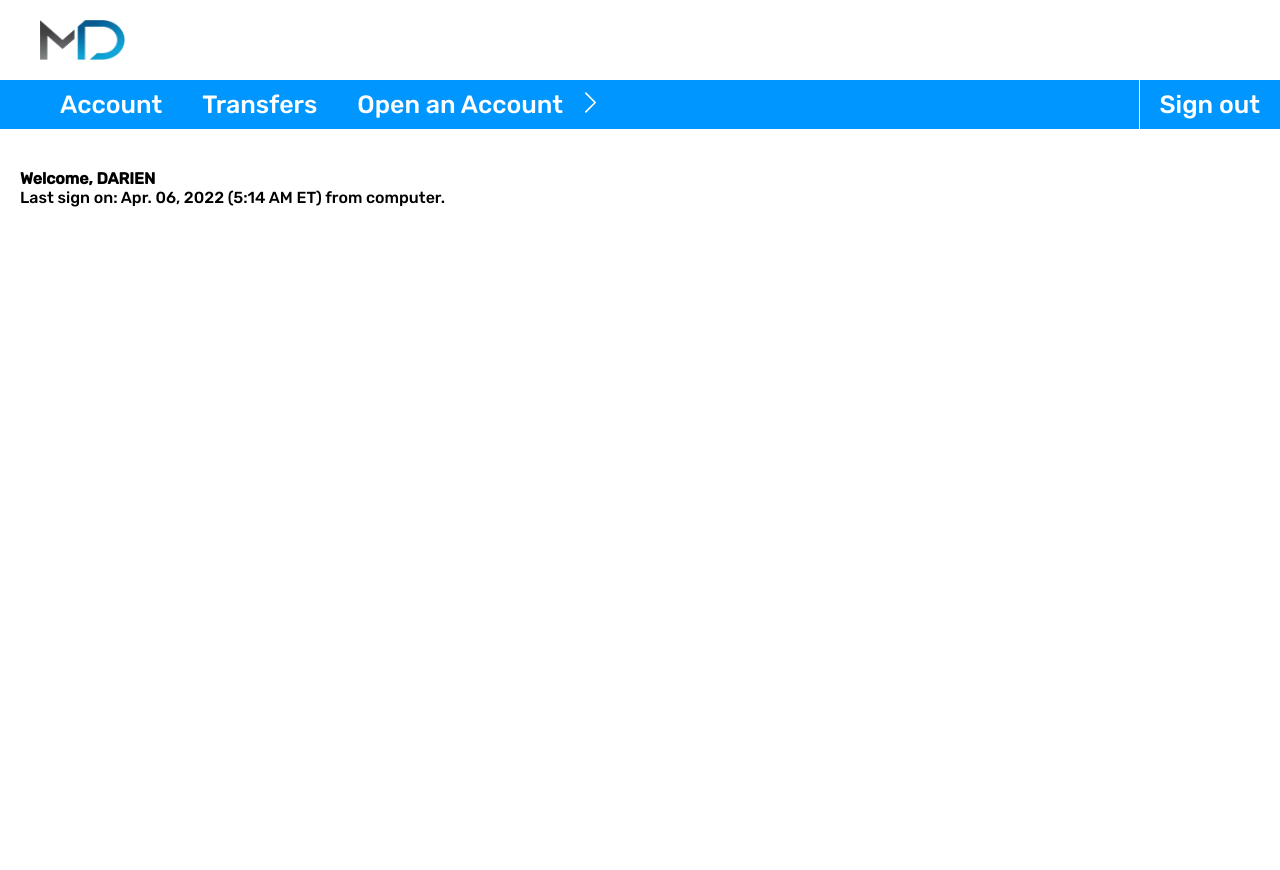
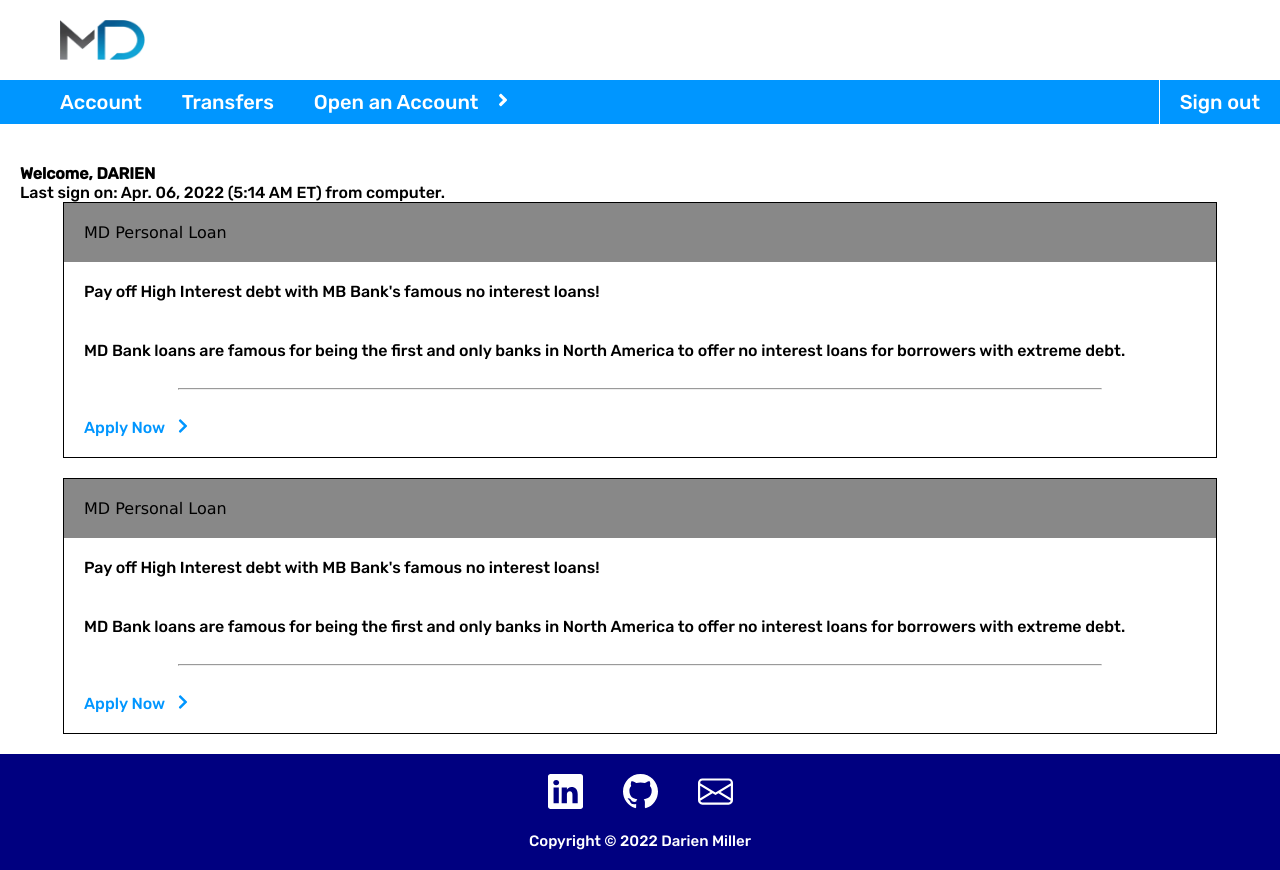
Before and after one commit to darienmiller88/Better-Bank-Account, a React (Create React App) app in the folder client/: page /dashboard in a window 1280 px wide. Before the commit the page ends 800 px from the top, so only its background shows below. Built offline with nearby package versions, Linux system fonts and the light colour scheme.

Commit message:
almost finished accounts

```diff
--- a/client/src/Components/MiniNav/MiniNav.js
+++ b/client/src/Components/MiniNav/MiniNav.js
@@ -2,7 +2,8 @@ import React, { useState } from 'react'
 import styles from "./MiniNav.module.scss"
 
 import { BiMenu, BiX } from "react-icons/bi"
-import { BsChevronRight } from "react-icons/bs"
+import { BsChevronBarRight } from "react-icons/bs"
+import { FaAngleRight } from "react-icons/fa"
 
 export default function MiniNav() {
     const [isPhoneMenuActive, setIsPhoneMenuActive] = useState(false)
@@ -30,7 +31,7 @@ export default function MiniNav() {
                     </div>
                     <div className={`${styles.link} ${styles.open_account}`}>
                         Open an Account
-                        <BsChevronRight className={styles.link_icon} />
+                        <FaAngleRight className={styles.link_icon} />
                     </div>
                 </div>
 
@@ -45,15 +46,15 @@ export default function MiniNav() {
                 <div className={styles.phone_menu}>
                     <div className={styles.link}>
                         Accounts
-                        <BsChevronRight className={styles.link_icon} />
+                        <FaAngleRight className={styles.link_icon} />
                     </div>
                     <div className={styles.link}>
                         Transfers
-                        <BsChevronRight className={styles.link_icon} />
+                        <FaAngleRight className={styles.link_icon} />
                     </div>
                     <div className={styles.link}>
                         Profile
-                        <BsChevronRight className={styles.link_icon} />
+                        <FaAngleRight className={styles.link_icon} />
                     </div>
                     <div className={styles.open_account}>
                         Open an Account
--- a/client/src/Components/MiniNav/MiniNav.module.scss
+++ b/client/src/Components/MiniNav/MiniNav.module.scss
@@ -1,4 +1,5 @@
 $bright_blue: rgb(0, 150, 255);
+$navbar_fontsize: 20px;
 
 .mini_nav{
     display: flex;
@@ -19,7 +20,7 @@ $bright_blue: rgb(0, 150, 255);
 
     .signout{
         display: flex;
-        font-size: 25px;
+        font-size: $navbar_fontsize;
         padding: 10px 20px;
         transition: 0.3s;
         border-left: 1px white solid;
@@ -45,7 +46,7 @@ $bright_blue: rgb(0, 150, 255);
             margin-left: 40px;
 
             .link{
-                font-size: 25px;
+                font-size: $navbar_fontsize;
                 padding: 10px 20px;
                 transition: 0.3s;
 
--- a/client/src/Pages/Dashboard/Dashboard.js
+++ b/client/src/Pages/Dashboard/Dashboard.js
@@ -1,12 +1,69 @@
-import React, { useState } from 'react'
+import React, { useState, useRef, useEffect } from 'react'
+import { FaChevronDown, FaChevronUp, FaChevronRight } from "react-icons/fa"
 import styles from "./Dashboard.module.scss"
 import logo from "../../img/logo2-nobg.png"
 import MiniNav from '../../Components/MiniNav/MiniNav'
+import Footer from "../../Containers/Footer/Footer"
 
 
 export default function Dashboard() {
+    const [isFirstButtonActive, setIsFirstButtonActive] = useState(false)
+    const [isCheckingsLabelClicked, setIsCheckingsLabelClicked] = useState(false)
+    const [isSavingsLabelClicked, setIsSavingsLabelClicked] = useState(false)
+
+    const AccountLabel = ({ accountType, amount, onClick, isLabelClicked }) => {
+        return (
+            <div className={styles.account_label} onClick={onClick}>
+                <div className={styles.account_type_wrapper}>
+                    {
+                        isLabelClicked
+                        ?
+                        <FaChevronUp className={`${styles.up_icon}`}/>
+                        :
+                        <FaChevronDown className={`${styles.up_icon}`}/>
+                    }
+
+                    <div className={styles.account_type}>{accountType}</div>
+                </div>
+
+                <div className={styles.total}>
+                    <div className={styles.total_label}>Total on Deposit</div>
+                    <div className={styles.cash}>${amount}</div>
+                </div>
+            </div>
+        )
+    }
+
+    const BankResource = () => {
+        return (
+            <div className={styles.bank_resource}>
+                <div className={styles.resource_name}>
+                    MD Personal Loan
+                </div>
+                <div className={styles.resource_description_wrapper}>
+                    <div className={styles.resource_subtitle}>
+                        Pay off High Interest debt with MB Bank's famous no interest loans!
+                    </div>
+                    <div className={styles.resource_description}>
+                        MD Bank loans are famous for being the first and only banks in North America
+                        to offer no interest loans for borrowers with extreme debt.
+                    </div>
+                    <hr style={{width: "80%"}}/>
+                    <div className={styles.apply_now_wrapper}>
+                        <div className={styles.apply_now}>
+                            Apply Now
+                        </div>
+                        <FaChevronRight className={styles.icon}/>
+                    </div>
+                </div>
+
+            </div>
+        )
+    }
 
     return (
+        <>
+
         <div className={styles.dashboard}>
             <div className={styles.logo_nav}>
                 <div className={styles.logo_wrapper}>
@@ -16,6 +73,45 @@ export default function Dashboard() {
             <MiniNav />
             <div className={styles.welcome}>Welcome, DARIEN</div>
             <div className={styles.last_sign_in}>Last sign on: Apr. 06, 2022 (5:14 AM ET) from computer.</div>
+
+            {/* For phone and tablet only */}
+            <div className={styles.button_group}>
+                <button className={isFirstButtonActive ? styles.active_button : ""} onClick={() => setIsFirstButtonActive(true)}>
+                    Accounts Overview
+                </button>
+                <button className={!isFirstButtonActive ? styles.active_button : ""} onClick={() => setIsFirstButtonActive(false)}>
+                    Rewards & Resources
+                </button>
+            </div>
+
+            {
+                isFirstButtonActive
+                ?
+                <>
+                    <AccountLabel
+                        accountType={"Checkings"}
+                        amount={136.12.toLocaleString("en-US")}
+                        onClick={() => setIsCheckingsLabelClicked(!isCheckingsLabelClicked)}
+                        isLabelClicked={isCheckingsLabelClicked}
+                    />
+                    <AccountLabel
+                        accountType={"Savings"}
+                        amount={19651.14.toLocaleString("en-US")}
+                        onClick={() => setIsSavingsLabelClicked(!isSavingsLabelClicked)}
+                        isLabelClicked={isSavingsLabelClicked}
+                    />
+                </>
+                :
+                <>
+                    <BankResource />
+                    <BankResource />
+                </>
+            }
+
+
         </div>
+        <Footer />
+        </>
+
     )
 }
--- a/client/src/Pages/Dashboard/Dashboard.module.scss
+++ b/client/src/Pages/Dashboard/Dashboard.module.scss
@@ -25,7 +25,7 @@ $bright_blue: rgb(0, 150, 255);
         @media screen and (min-width: 992px) {
             .logo_wrapper{
                 img{
-                    padding: 20px 40px;
+                    padding: 20px 60px;
                 }
 
                 img:hover{
@@ -54,4 +54,112 @@ $bright_blue: rgb(0, 150, 255);
     .last_sign_in{
         margin-left: 20px;
     }
+
+    .button_group{
+        display: grid;
+        grid-template-columns: 50% auto;
+        margin: auto;
+        margin-top: 30px;
+        margin-bottom: 30px;
+        //border: 2px solid rebeccapurple;
+        width: 95%;
+
+        button{
+            //height: 80px;
+            font-size: 18px;
+            padding: 30px 0px;
+            transition: 0.3s;
+            color: $bright_blue;
+            border: none;
+        }
+
+        .active_button{
+            border-bottom: 5px $bright_blue solid;
+            box-shadow: 3px 3px 8px 2px #888888;
+            background-color: white;
+            z-index: 2;
+        }
+
+        @media screen and (min-width: 992px) {
+            // Hide button group on larger devices
+            display: none;
+        }
+    }
+
+    .account_label{
+        display: grid;
+        grid-template-columns: 50% auto;
+        background-color: $bright_blue;
+        color: white;
+        height: fit-content;
+        width: 95%;
+        margin: auto;
+        margin-bottom: 5px;
+
+        .account_type_wrapper{
+            display: flex;
+            align-items: center;
+            padding: 30px;
+
+            .up_icon{
+                padding-right: 10px;
+                transition: 0.2s;
+            }
+        }
+
+        .total{
+            display: flex;
+            justify-content: center;
+            flex-direction: column;
+            padding: 0px 15px;
+
+            .cash{
+                font-weight: bold;
+            }
+        }
+    }
+
+    .account_label:active{
+        cursor: pointer;
+
+        .account_type_wrapper{
+            .up_icon{
+                transform: rotate(180deg);
+            }
+        }
+    }
+
+    .bank_resource{
+        width: 90%;
+        border: 1px black solid;
+        margin: auto;
+        margin-bottom: 20px;
+        $paddingValue: 20px;
+
+        .resource_name{
+            background-color: #888888;
+            padding: $paddingValue;
+            font-family: 'Lucida Sans', 'Lucida Sans Regular', 'Lucida Grande', 'Lucida Sans Unicode', Geneva, Verdana, sans-serif;
+        }
+
+        .resource_description_wrapper{
+            .resource_subtitle{
+                padding: $paddingValue;
+            }
+
+            .resource_description{
+                padding: $paddingValue;
+            }
+
+            .apply_now_wrapper{
+                display: flex;
+                padding: $paddingValue;
+                color: $bright_blue;
+
+                .icon{
+                    padding: 0px 10px;
+                }
+            }
+        }
+    }
 }
```
Also changed, not shown: client/src/Components/Account/Account.js (added, +8 -0 lines), client/src/Components/BankResource/BankResource.js (added, +7 -0 lines), client/src/Components/ButtonGroup/ButtonGroup.js (added, +7 -0 lines), client/src/Components/Account/Account.module.scss (added), client/src/Components/BankResource/BankResource.module.scss (added), client/src/Components/ButtonGroup/ButtonGroup.module.scss (added), client/src/img/accounts phone 2.png (added), client/src/img/accounts phone.png (added).
